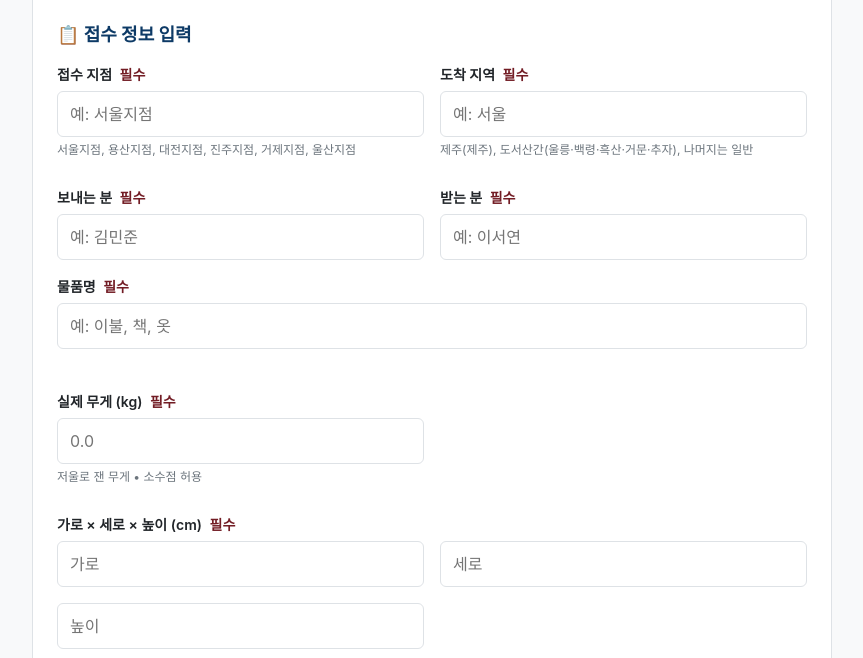
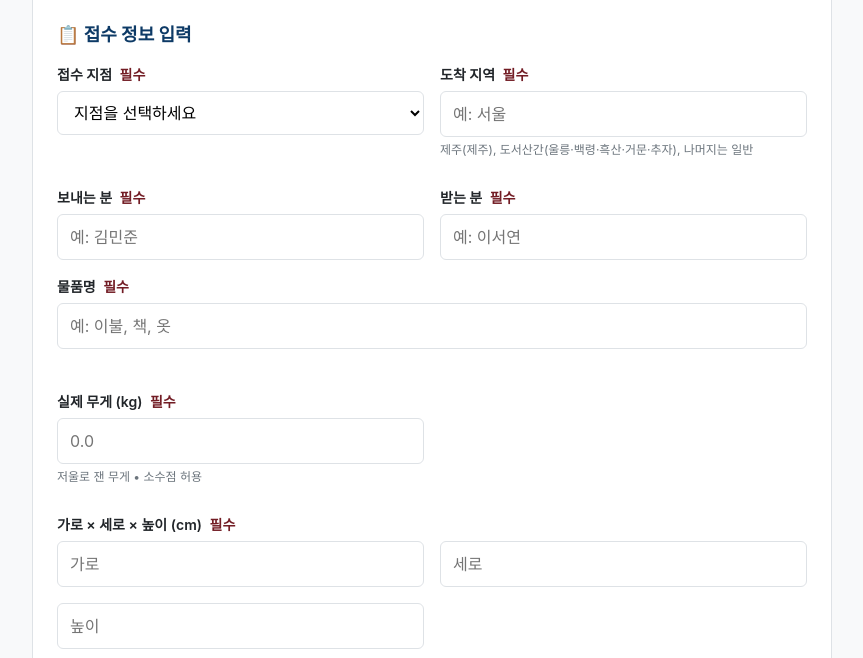
Before and after one commit to jay188429/dudu-logistics-now, a website: page index.html in a window 1280 px wide. Shown: the part 109-767 px from the top of the page, without its empty margins (208-1071 px from the left). Drawn offline with Linux system fonts and the light colour scheme.

Commit message:
Add branch selection dropdown with nationwide branches
- Replace text input with select dropdown for branch selection
- Add 31 branches across all regions in Korea
- Organize branches by region (optgroup)
- Update CSS to style select element with focus state

Co-Authored-By: Claude Haiku 4.5 <noreply@anthropic.com>

```diff
--- a/index.html
+++ b/index.html
@@ -35,11 +35,12 @@
   .form-group.full { grid-column: 1 / -1; }
   .form-group label { font-weight: 600; margin-bottom: 6px; font-size: 14px; }
   .req { color: var(--bad-text); font-weight: 700; margin-left: 4px; }
-  input[type="text"], input[type="number"] {
+  input[type="text"], input[type="number"], select {
     padding: 10px 12px; border: 1px solid var(--border); border-radius: 6px;
     font: inherit; background: #fff;
   }
-  input:focus { outline: none; border-color: var(--brand); box-shadow: 0 0 0 3px rgba(20, 80, 140, 0.1); }
+  select { cursor: pointer; }
+  input:focus, select:focus { outline: none; border-color: var(--brand); box-shadow: 0 0 0 3px rgba(20, 80, 140, 0.1); }
 
   .hint { font-size: 12px; color: var(--muted); margin-top: 4px; }
   .inline-warning { min-height: 20px; margin-top: 6px; font-size: 13px; }
@@ -122,8 +123,56 @@
     <div class="form-grid">
       <div class="form-group">
         <label>접수 지점 <span class="req">필수</span></label>
-        <input type="text" id="branch" placeholder="예: 서울지점" oninput="recalc()">
-        <p class="hint">서울지점, 용산지점, 대전지점, 진주지점, 거제지점, 울산지점</p>
+        <select id="branch" onchange="recalc()" style="width: 100%; padding: 10px 12px; border: 1px solid var(--border); border-radius: 6px; font: inherit; background: #fff; cursor: pointer;">
+          <option value="">지점을 선택하세요</option>
+          <optgroup label="서울·경기">
+            <option value="서울지점">서울지점</option>
+            <option value="용산지점">용산지점</option>
+            <option value="강남지점">강남지점</option>
+            <option value="여의도지점">여의도지점</option>
+            <option value="수원지점">수원지점</option>
+            <option value="성남지점">성남지점</option>
+            <option value="고양지점">고양지점</option>
+            <option value="안양지점">안양지점</option>
+            <option value="부천지점">부천지점</option>
+          </optgroup>
+          <optgroup label="인천·강원">
+            <option value="인천지점">인천지점</option>
+            <option value="인천남동지점">인천남동지점</option>
+            <option value="춘천지점">춘천지점</option>
+            <option value="강릉지점">강릉지점</option>
+          </optgroup>
+          <optgroup label="대전·충청">
+            <option value="대전지점">대전지점</option>
+            <option value="천안지점">천안지점</option>
+            <option value="아산지점">아산지점</option>
+            <option value="청주지점">청주지점</option>
+          </optgroup>
+          <optgroup label="전라">
+            <option value="전주지점">전주지점</option>
+            <option value="광주지점">광주지점</option>
+            <option value="목포지점">목포지점</option>
+            <option value="여수지점">여수지점</option>
+          </optgroup>
+          <optgroup label="대구·경북">
+            <option value="대구지점">대구지점</option>
+            <option value="포항지점">포항지점</option>
+            <option value="구미지점">구미지점</option>
+            <option value="경주지점">경주지점</option>
+          </optgroup>
+          <optgroup label="부산·울산·경남">
+            <option value="부산지점">부산지점</option>
+            <option value="창원지점">창원지점</option>
+            <option value="울산지점">울산지점</option>
+            <option value="진주지점">진주지점</option>
+            <option value="거제지점">거제지점</option>
+            <option value="통영지점">통영지점</option>
+          </optgroup>
+          <optgroup label="제주">
+            <option value="제주지점">제주지점</option>
+            <option value="서귀포지점">서귀포지점</option>
+          </optgroup>
+        </select>
       </div>
       <div class="form-group">
         <label>도착 지역 <span class="req">필수</span></label>
@@ -279,9 +328,30 @@
 
 <script>
   const BRANCHES = [
+    // 서울·경기
     { code: '11', name: '서울지점' }, { code: '12', name: '용산지점' },
-    { code: '21', name: '대전지점' }, { code: '31', name: '진주지점' },
-    { code: '32', name: '거제지점' }, { code: '41', name: '울산지점' },
+    { code: '13', name: '강남지점' }, { code: '14', name: '여의도지점' },
+    { code: '21', name: '수원지점' }, { code: '22', name: '성남지점' },
+    { code: '23', name: '고양지점' }, { code: '24', name: '안양지점' },
+    { code: '25', name: '부천지점' },
+    // 인천·강원
+    { code: '31', name: '인천지점' }, { code: '32', name: '인천남동지점' },
+    { code: '41', name: '춘천지점' }, { code: '42', name: '강릉지점' },
+    // 대전·충청
+    { code: '51', name: '대전지점' }, { code: '52', name: '천안지점' },
+    { code: '53', name: '아산지점' }, { code: '54', name: '청주지점' },
+    // 전라
+    { code: '61', name: '전주지점' }, { code: '62', name: '광주지점' },
+    { code: '63', name: '목포지점' }, { code: '64', name: '여수지점' },
+    // 대구·경북
+    { code: '71', name: '대구지점' }, { code: '72', name: '포항지점' },
+    { code: '73', name: '구미지점' }, { code: '74', name: '경주지점' },
+    // 부산·울산·경남
+    { code: '81', name: '부산지점' }, { code: '82', name: '창원지점' },
+    { code: '83', name: '울산지점' }, { code: '84', name: '진주지점' },
+    { code: '85', name: '거제지점' }, { code: '86', name: '통영지점' },
+    // 제주
+    { code: '91', name: '제주지점' }, { code: '92', name: '서귀포지점' },
   ];
 
   const RATE_TABLE = [
```
